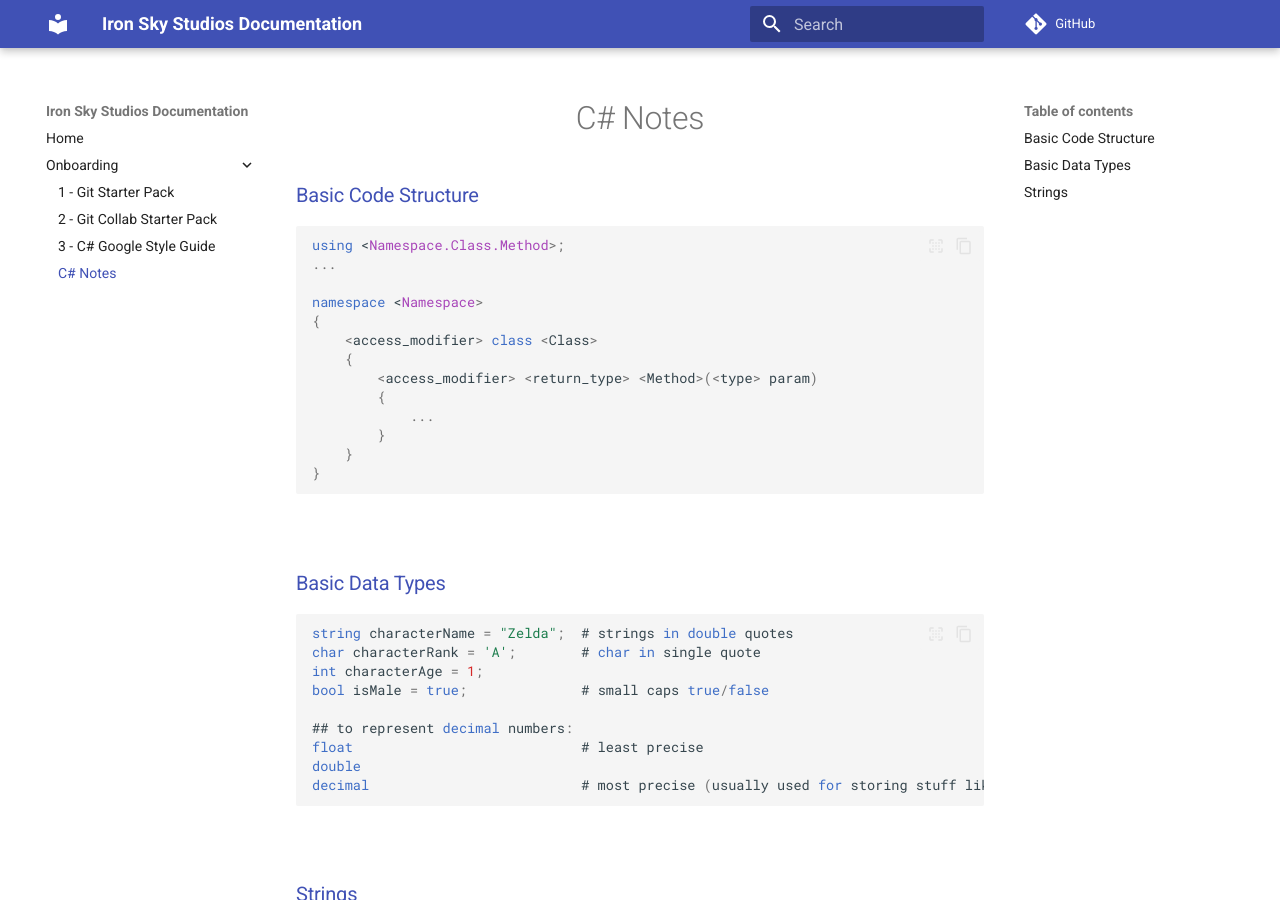
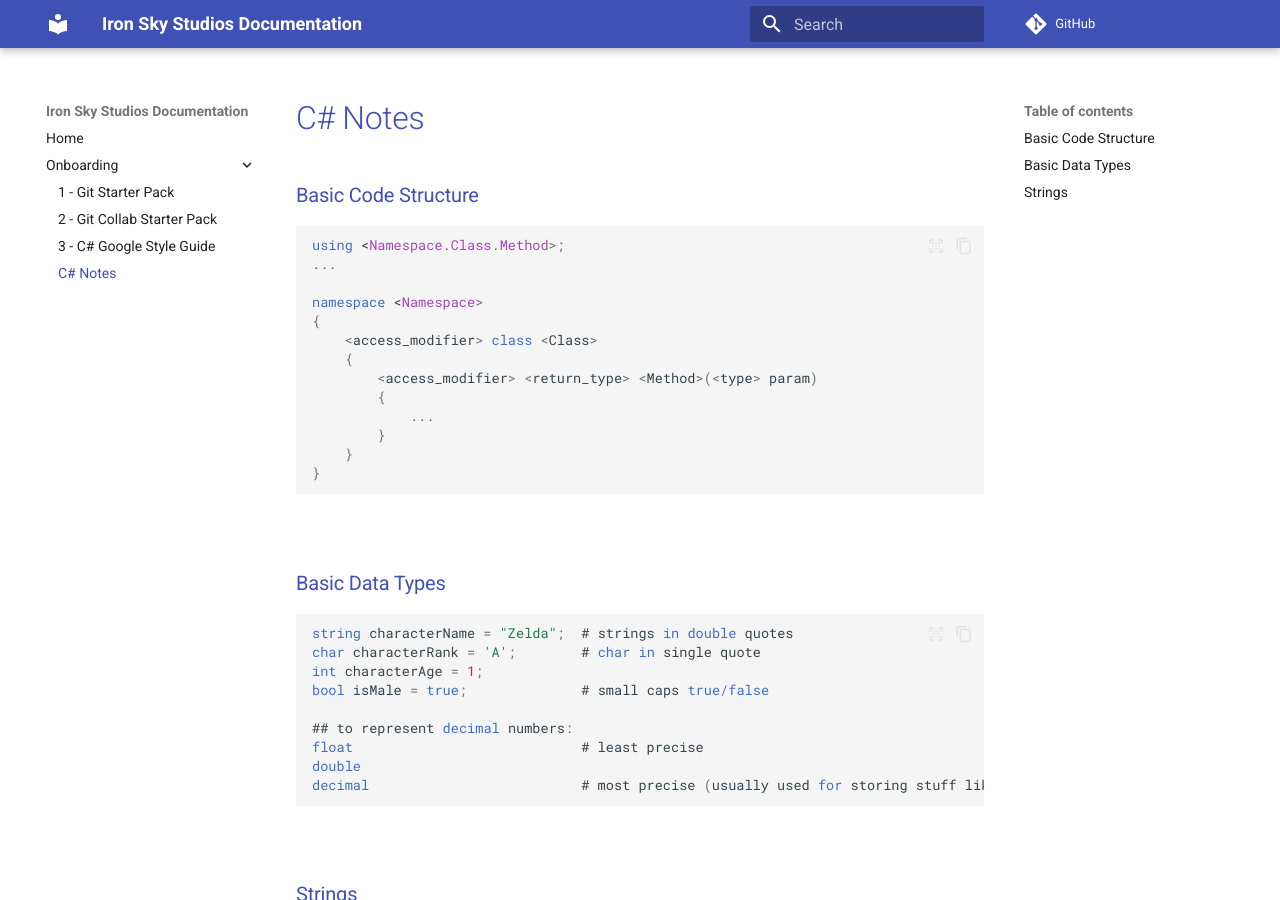
Before and after one commit to Iron-Sky-Studios/docs, an MkDocs documentation site: the page built from docs/onboarding/csharp-notes.md, in a window 1280 px wide and 900 px high. Built offline with MkDocs 1.6.1 and Material for MkDocs 9.7.7, drawn with Linux system fonts in a browser that asks for light colours.

Commit message:
chore: set h1 to left-aign

````diff
--- a/docs/onboarding/csharp-notes.md
+++ b/docs/onboarding/csharp-notes.md
@@ -1,7 +1,4 @@
-<div align="center">
-  <h1>C# Notes</h1>
-</div>
-
+# C# Notes
 ### Basic Code Structure
 
 ```csharp
````
